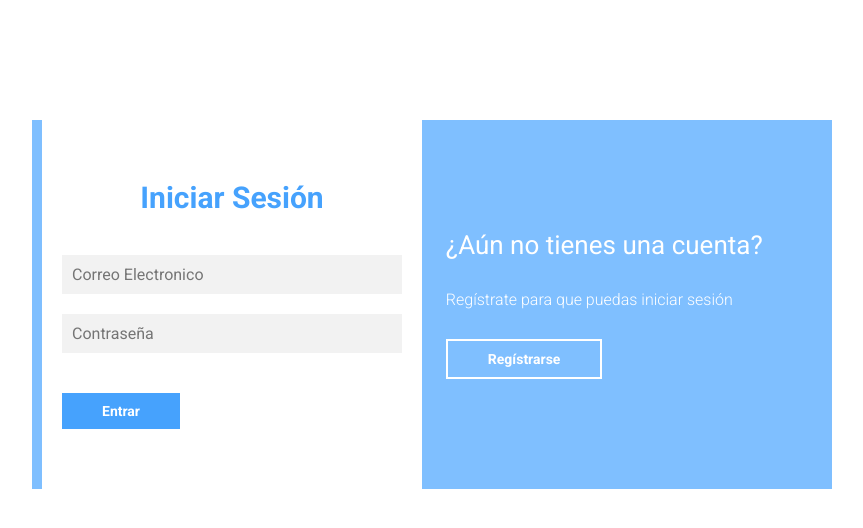
After one commit to Checho17/VRITCompostaje, a PHP site: page /js/MainRegis.html in a window 1280 px wide. The commit adds this page. Shown: the top 528 px of the page, without its empty margins (208-1071 px from the left). Run offline with PHP 8.4, Linux system fonts and the light colour scheme.

Commit message:
Signed-off-by: F:\user\Documents\SourceTree <Andres_Hernandez_73@hotmail.com>

```diff
--- /dev/null
+++ b/Server/con_db.php
@@ -0,0 +1,3 @@
+<?php
+$conex = mysqli_connect("localhost", "root", "", "registro");
+?>
--- /dev/null
+++ b/js/Estilojs.css
@@ -0,0 +1,175 @@
+*{
+    margin: 0;
+    padding: 0;
+    box-sizing: border-box;
+    text-decoration: none;
+    font-family: 'Roboto', sans-serif;
+}
+
+body{
+    background-size: cover;
+    background-repeat: no-repeat;
+    background-position: center;
+    background-attachment: fixed;
+}
+
+main{
+    width: 100%;
+    padding: 20px;
+    margin: auto;
+    margin-top: 100px;
+}
+
+.contenedor__todo{
+    width: 100%;
+    max-width: 800px;
+    margin: auto;
+    position: relative;
+}
+
+.caja__trasera{
+    width: 100%;
+    padding: 10px 20px;
+    display: flex;
+    justify-content: center;
+    -webkit-backdrop-filter: blur(10px);
+    backdrop-filter: blur(10px);
+    background-color: rgba(0, 128, 255, 0.5);
+
+}
+
+.caja__trasera div{
+    margin: 100px 40px;
+    color: white;
+    transition: all 500ms;
+}
+
+
+.caja__trasera div p,
+.caja__trasera button{
+    margin-top: 30px;
+}
+
+.caja__trasera div h3{
+    font-weight: 400;
+    font-size: 26px;
+}
+
+.caja__trasera div p{
+    font-size: 16px;
+    font-weight: 300;
+}
+
+.caja__trasera button{
+    padding: 10px 40px;
+    border: 2px solid #fff;
+    font-size: 14px;
+    background: transparent;
+    font-weight: 600;
+    cursor: pointer;
+    color: white;
+    outline: none;
+    transition: all 300ms;
+}
+
+.caja__trasera button:hover{
+    background: #fff;
+    color: #46A2FD;
+}
+
+/*Formularios*/
+
+.contenedor__login-register{
+    display: flex;
+    align-items: center;
+    width: 100%;
+    max-width: 380px;
+    position: relative;
+    top: -185px;
+    left: 10px;
+
+    /*La transicion va despues del codigo JS*/
+    transition: left 500ms cubic-bezier(0.175, 0.885, 0.320, 1.275);
+}
+
+.contenedor__login-register form{
+    width: 100%;
+    padding: 80px 20px;
+    background: white;
+    position: absolute;
+    border-radius: 20px;
+}
+
+.contenedor__login-register form h2{
+    font-size: 30px;
+    text-align: center;
+    margin-bottom: 20px;
+    color: #46A2FD;
+}
+
+.contenedor__login-register form input{
+    width: 100%;
+    margin-top: 20px;
+    padding: 10px;
+    border: none;
+    background: #F2F2F2;
+    font-size: 16px;
+    outline: none;
+}
+
+.contenedor__login-register form button{
+    padding: 10px 40px;
+    margin-top: 40px;
+    border: none;
+    font-size: 14px;
+    background: #46A2FD;
+    font-weight: 600;
+    cursor: pointer;
+    color: white;
+    outline: none;
+}
+
+
+
+
+.formulario__login{
+    opacity: 1;
+    display: block;
+}
+.formulario__register{
+    display: none;
+}
+
+
+
+@media screen and (max-width: 850px){
+
+    main{
+        margin-top: 50px;
+    }
+
+    .caja__trasera{
+        max-width: 350px;
+        height: 300px;
+        flex-direction: column;
+        margin: auto;
+    }
+
+    .caja__trasera div{
+        margin: 0px;
+        position: absolute;
+    }
+
+
+    /*Formularios*/
+
+    .contenedor__login-register{
+        top: -10px;
+        left: -5px;
+        margin: auto;
+    }
+
+    .contenedor__login-register form{
+        position: relative;
+    }
+}
--- /dev/null
+++ b/js/MainJs.js
@@ -0,0 +1,64 @@
+//Ejecutando funciones
+document.getElementById("btn__iniciar-sesion").addEventListener("click", iniciarSesion);
+document.getElementById("btn__registrarse").addEventListener("click", register);
+window.addEventListener("resize", anchoPage);
+
+//Declarando variables
+var formulario_login = document.querySelector(".formulario__login");
+var formulario_register = document.querySelector(".formulario__register");
+var contenedor_login_register = document.querySelector(".contenedor__login-register");
+var caja_trasera_login = document.querySelector(".caja__trasera-login");
+var caja_trasera_register = document.querySelector(".caja__trasera-register");
+
+    //FUNCIONES
+
+function anchoPage(){
+
+    if (window.innerWidth > 850){
+        caja_trasera_register.style.display = "block";
+        caja_trasera_login.style.display = "block";
+    }else{
+        caja_trasera_register.style.display = "block";
+        caja_trasera_register.style.opacity = "1";
+        caja_trasera_login.style.display = "none";
+        formulario_login.style.display = "block";
+        contenedor_login_register.style.left = "0px";
+        formulario_register.style.display = "none";
+    }
+}
+
+anchoPage();
+
+
+    function iniciarSesion(){
+        if (window.innerWidth > 850){
+            formulario_login.style.display = "block";
+            contenedor_login_register.style.left = "10px";
+            formulario_register.style.display = "none";
+            caja_trasera_register.style.opacity = "1";
+            caja_trasera_login.style.opacity = "0";
+        }else{
+            formulario_login.style.display = "block";
+            contenedor_login_register.style.left = "0px";
+            formulario_register.style.display = "none";
+            caja_trasera_register.style.display = "block";
+            caja_trasera_login.style.display = "none";
+        }
+    }
+
+    function register(){
+        if (window.innerWidth > 850){
+            formulario_register.style.display = "block";
+            contenedor_login_register.style.left = "410px";
+            formulario_login.style.display = "none";
+            caja_trasera_register.style.opacity = "0";
+            caja_trasera_login.style.opacity = "1";
+        }else{
+            formulario_register.style.display = "block";
+            contenedor_login_register.style.left = "0px";
+            formulario_login.style.display = "none";
+            caja_trasera_register.style.display = "none";
+            caja_trasera_login.style.display = "block";
+            caja_trasera_login.style.opacity = "1";
+        }
+}
--- /dev/null
+++ b/js/MainRegis.html
@@ -0,0 +1,56 @@
+<!DOCTYPE html>
+<html lang="es">
+<head>
+    <meta charset="UTF-8">
+    <title>Registro e Inicio de secion</title>
+
+    <link href="https://fonts.googleapis.com/css2?family=Roboto:ital,wght@0,100;0,300;0,400;0,500;0,700;0,900;1,100;1,300;1,400;1,500;1,700;1,900&display=swap" rel="stylesheet">
+
+
+    <link rel="stylesheet" href="Estilojs.css">
+</head>
+<body>
+
+        <main>
+
+            <div class="contenedor__todo">
+                <div class="caja__trasera">
+                    <div class="caja__trasera-login">
+                        <h3>¿Ya tienes una cuenta?</h3>
+                        <p>Inicia sesión para entrar en la página</p>
+                        <button id="btn__iniciar-sesion">Iniciar Sesión</button>
+                    </div>
+                    <div class="caja__trasera-register">
+                        <h3>¿Aún no tienes una cuenta?</h3>
+                        <p>Regístrate para que puedas iniciar sesión</p>
+                        <button id="btn__registrarse">Regístrarse</button>
+                    </div>
+                </div>
+
+                <!--Formulario de Login y registro-->
+                <div class="contenedor__login-register">
+                    <!--Login-->
+                    <form action="" class="formulario__login">
+                        <h2>Iniciar Sesión</h2>
+                        <input type="text" placeholder="Correo Electronico">
+                        <input type="password" placeholder="Contraseña">
+                        <button>Entrar</button>
+                    </form>
+
+                    <!--Register-->
+                    <form action="" class="formulario__register">
+                        <h2>Regístrarse</h2>
+                        <input type="text" placeholder="Nombre completo">
+                        <input type="text" placeholder="Correo Electronico">
+                        <input type="text" placeholder="Usuario">
+                        <input type="password" placeholder="Contraseña">
+                        <button>Regístrarse</button>
+                    </form>
+                </div>
+            </div>
+
+        </main>
+
+        <script src="MainJs.js"></script>
+</body>
+</html>
```
Also changed, not shown: Server/estilo.css (added, +54 -0 lines), Server/index.php (added, +19 -0 lines), Server/registrar.php (added, +31 -0 lines), contacto.html (+7 -6 lines), css/main.css (+24 -4 lines), index.html (+21 -7 lines), lateral/ruta1.html (+8 -7 lines), lateral/ruta2.html (+8 -7 lines), lateral/ruta3.html (+8 -7 lines), lateral/ruta4.html (+8 -7 lines), lateral/ruta5.html (+8 -7 lines), lateral/ruta6.html (+8 -7 lines), registro.html (+10 -6 lines), img/Cundinamarca.jpg (added).
